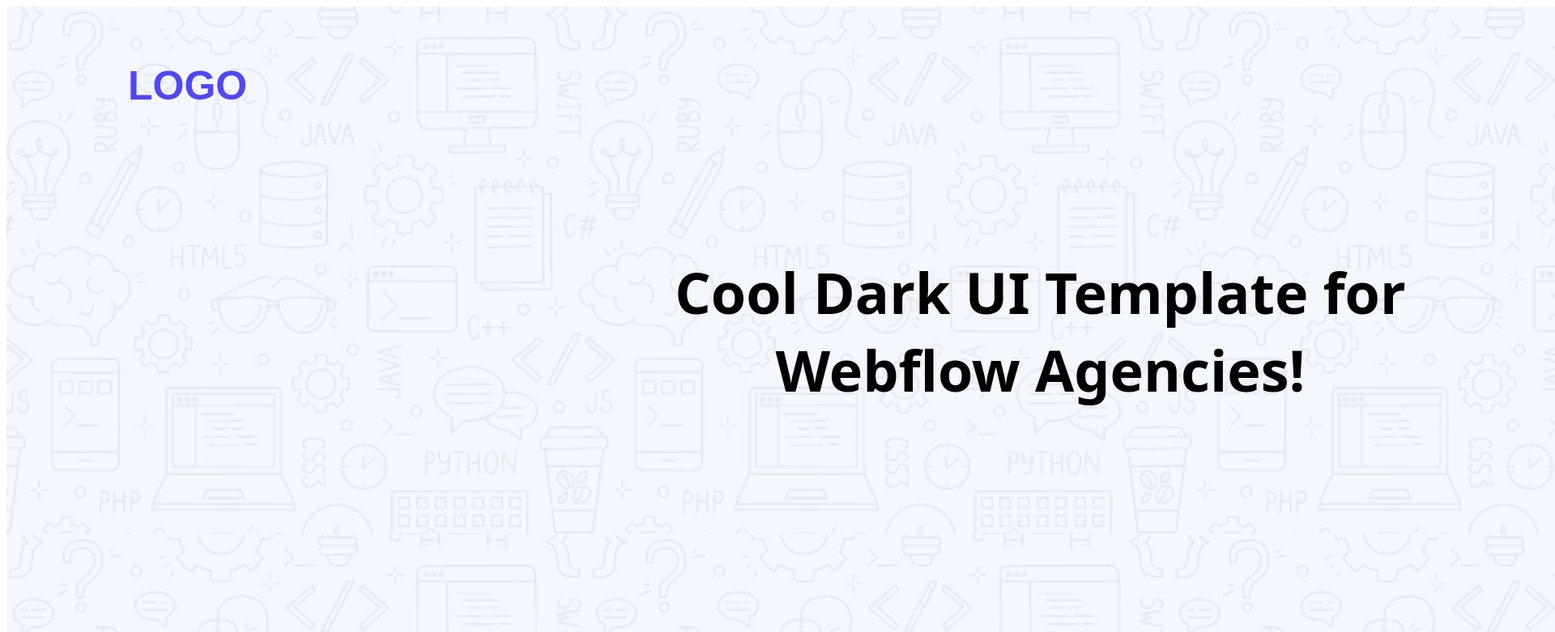
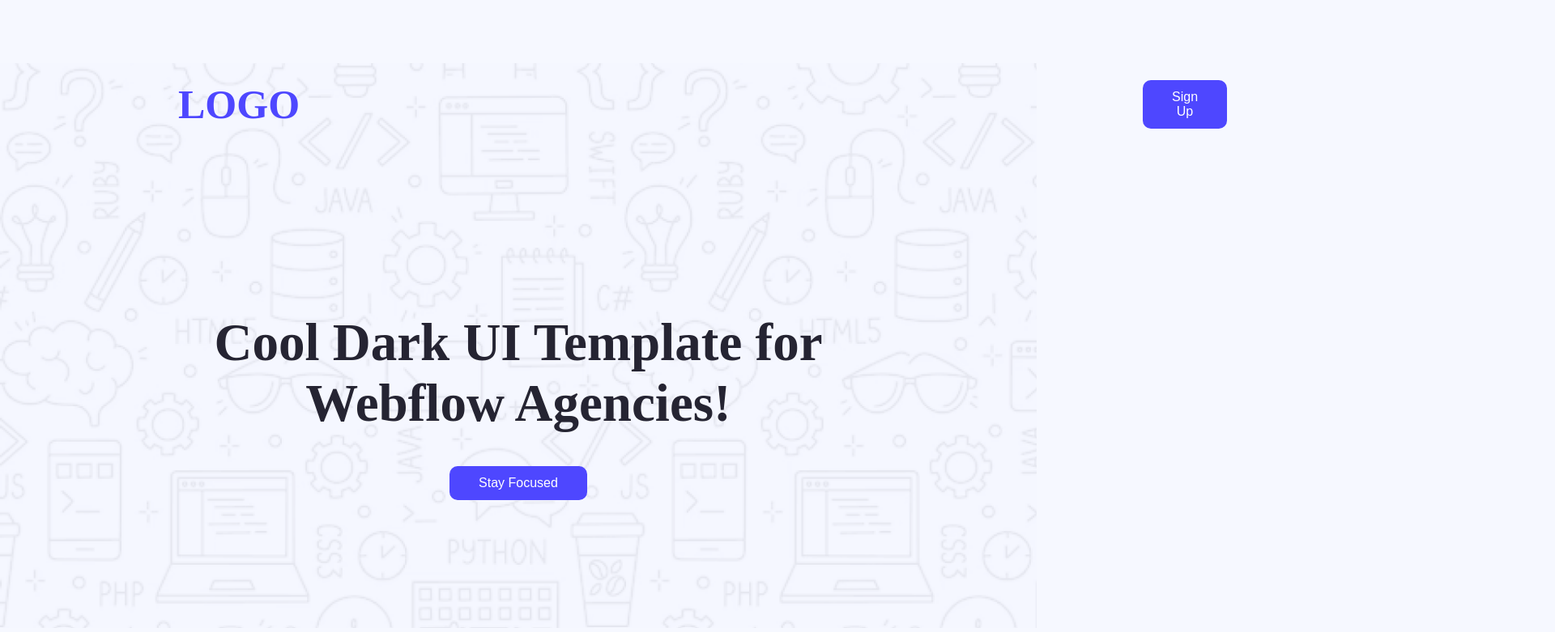
Before and after one commit to arafat0745/assingment-one, a plain HTML site: page index.html in a window 1280 px wide. Shown: the top 781 px of the page at 81% size, 1920 px wide, since content can reach past the window. Drawn offline with Linux system fonts and the light colour scheme.

Commit message:
assingment1

```diff
--- a/astyel.css/assingment.css
+++ b/astyel.css/assingment.css
@@ -1,52 +1,87 @@
-/* header */
-.header{
-    background-image: url('../Assets/Hero-bg.png');
-    height: 800px;
-    width: 2700px;
+
+* {
+    margin: 0;
+    padding: 0;
 }
 
-.text{
-    font-family:system-ui, -apple-system, BlinkMacSystemFont, 'Segoe UI', Roboto, Oxygen, Ubuntu, Cantarell, 'Open Sans', 'Helvetica Neue', sans-serif;
-  font-weight: 500px;
-  font-size: 70px;
-  height: 800px;
-  text-align: center;
-  margin: 109px 267px 237px 120px;
-  justify-content: space-around;
+/* Shared style */
 
+body {
+    background: #F6F8FF;
+}
+
+.heading-color {
+    color: #252432;
+}
+
+.paragraph-color {
+    color: #8C8E98;
+}
+
+.main-button {
+    font-size: 16px;
+    font-weight: 500;
+    border-radius: 10px;
+    padding: 12px 36px;
+    color: white;
+    background-color: #4E47FF;
+    border: none;
+    width: fit-content;
+}
+
+.main-button:hover {
+    background-color: #F0C40F;
+}
+
+.second-heading-style {
+    font-weight: 700;
+    font-size: 42px;
+    color: #252432;
+}
+
+/* Nav style */
+
+nav {
+    width: 1140px;
+    display: flex;
+    align-items: center;
+    justify-content: space-between;
+    padding: 50px 0;
+    margin: 0 auto;
 
 }
 
-/* nav styel */
-body{
+.logo {
+    width: 150px;
 
 }
-nav{
+
+/* banner-style */
+
+.banner {
     display: flex;
+    justify-content: center;
     align-items: center;
-    justify-content: space-between;
-}
-.list-title{
-    font-weight: 99px;
-    font-size: 50px;
-    color: #4E47FF;
-    margin: 50px 1041px 50px 150px;
-    font-family:Arial, Helvetica, sans-serif
-}
-nav ul li{
-    list-style: none;
+    width: 100%;
+    height: 698px;
+    margin-top: -180px;
+    background-image: url("../assets/Hero-bg.png");
+    background-repeat: no-repeat;
+    background-size: cover;
 }
 
+.banner-child {
+    display: flex;
+    gap: 40px;
+    align-items: center;
+    justify-content: center;
+    flex-direction: column;
+}
 
-
-.btn-styel{
-    margin: 52px 300px;
-   background-color: #4E47FF;
-  font-weight: 60px;
-  font-size: 20px;
-  color:white;
-  padding: 18px 35px 19px 43px;
-  border-radius: 15px;
-  border-color: #4E47FF;
-  border: none;
+.banner-heading {
+    font-weight: 700;
+    font-size: 65px;
+    text-align: center;
+    width: 905px;
+    padding-top: 150px;
 }
--- a/index.html
+++ b/index.html
@@ -5,29 +5,33 @@
     <meta name="viewport" content="width=device-width, initial-scale=1.0">
     <title>Nk-agency</title>
     <link rel="stylesheet" href="astyel.css/assingment.css">
+    <style>
+        .logo{
+             font-weight: 99px;
+    font-size: 50px;
+    color: #4E47FF;
+    margin: 50px 1041px 50px 150px;
+
+        }
+    </style>
 </head>
 <body>
-    <header class="header">
+       <!--Header start-->
+     <header>
         <nav>
-
-            <h3 class="list-title">LOGO</h3>
-            <ul>
-                <li><a href=""><button class="btn-styel">Sing Up</button></a></li>
-            </ul>
-
+            <h3 class="logo">LOGO</h3>
+            <button class="main-button">Sign Up</button>
         </nav>
-
-        <div>
-            <h1 class="text">Cool Dark UI Template for<br> Webflow Agencies!</h1>
-            <button type="button" class="btn-style">Stay Focused</button>
-
+        <div class="banner">
+            <div class="banner-child">
+                <h1 class="banner-heading heading-color">Cool Dark UI Template for Webflow Agencies!</h1>
+                <button class="main-button">Stay Focused</button>
+            </div>
         </div>
+    </header>
 
 
 
 
-
-
-    </header>
 </body>
 </html>
```
